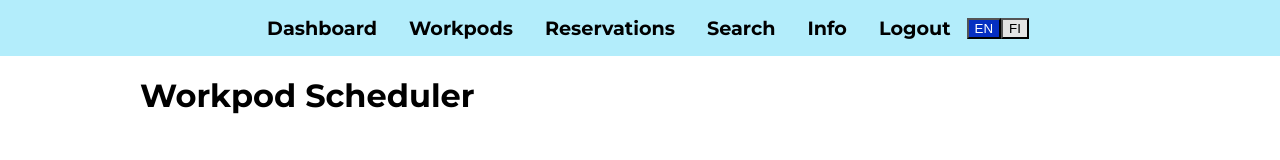
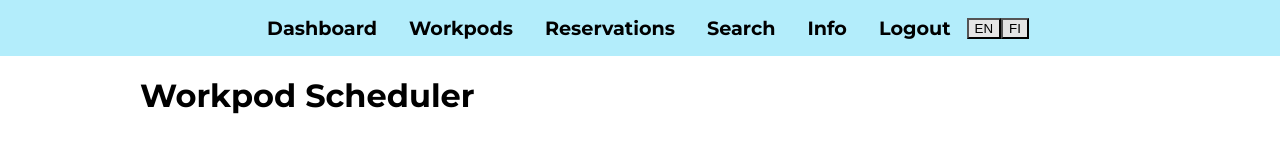
Before and after one commit to oskarisuonpaa/work-pod-end-user-interface, a React (Vite) app in the folder app/: page /login in a window 1280 px wide. Shown: the top 160 px of the page. Built offline with nearby package versions, Linux system fonts and the light colour scheme; no server answers; sample sign-in values are in the browser's storage.

Commit message:
Implemented saving language setting

```diff
--- a/app/src/components/NavBar/index.tsx
+++ b/app/src/components/NavBar/index.tsx
@@ -11,6 +11,7 @@ const Navbar = () => {
   const { t, i18n } = useTranslation();
   const changeLanguage = (lng: string) => {
     i18n.changeLanguage(lng);
+    localStorage.setItem('userLanguage', lng);
   }
 
   const isActive = (path: string) => location.pathname === path;
--- a/app/src/i18n.ts
+++ b/app/src/i18n.ts
@@ -7,7 +7,9 @@ import fi from './locales/fi.json';
 // Define translation resources
 const resources = {
   en: { translation: en },
-  fi: { translation: fi } };
+  fi: { translation: fi }
+};
+
 
 i18n
   .use(initReactI18next)
@@ -19,4 +21,11 @@ i18n
     },
   });
 
+  const savedLanguage = localStorage.getItem('userLanguage');
+
+if (savedLanguage) {
+  i18n.changeLanguage(savedLanguage);
+}
+
+
 export default i18n;
```
